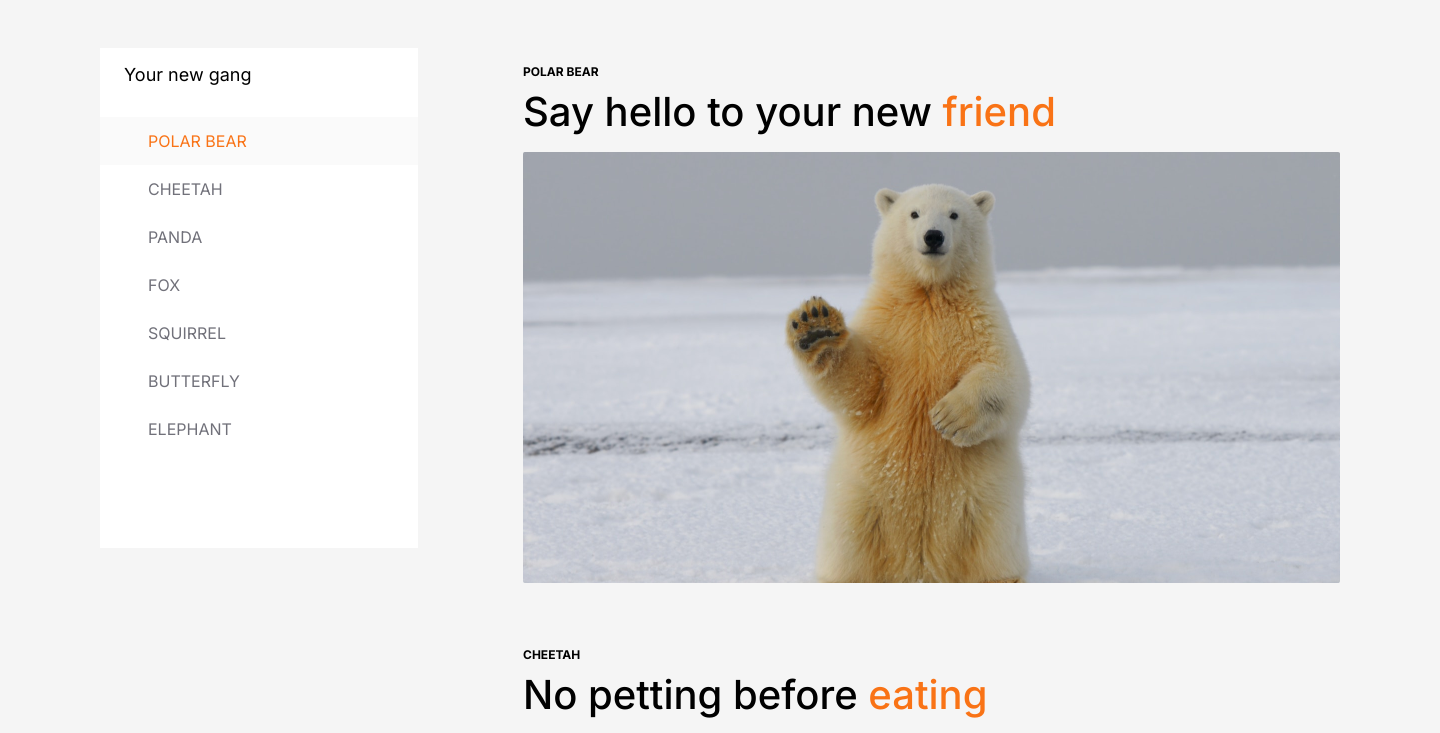
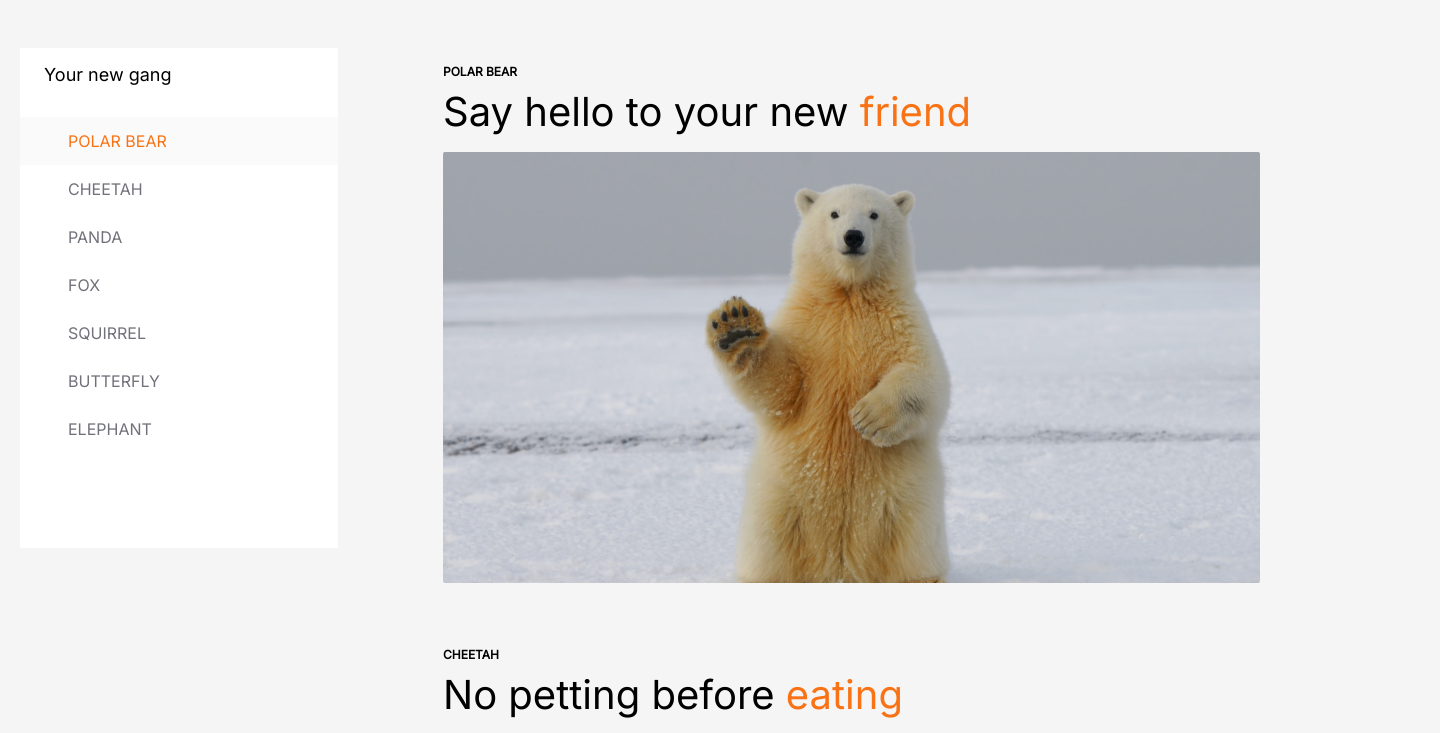
Before and after one commit to annakoruc/js-trainee-recruitment, a Next.js app: page / in a window 1280 px wide. Shown: the top 733 px of the page, 1440 px wide, since content can reach past the window. Built offline with nearby package versions, Linux system fonts and the light colour scheme.

Commit message:
code refactor

```diff
--- a/src/components/SideBar.tsx
+++ b/src/components/SideBar.tsx
@@ -1,4 +1,3 @@
-import { useEffect, useRef, useState } from "react";
 import useHeadings from "@/hooks/useHeadings";
 import useScrollSpy from "@/hooks/useScrollSpy";
 
--- a/src/pages/index.tsx
+++ b/src/pages/index.tsx
@@ -1,8 +1,3 @@
-import { Inter } from "next/font/google";
-
-const inter = Inter({ subsets: ["latin"] });
-import { LogoNerdbord } from "../components/LogoNerdbord";
-
 import {
   Butterfly,
   Cheetah,
@@ -13,11 +8,9 @@ import {
   Squirrel,
 } from "../components/animals";
 
-import styles from "../styles/index.module.css";
-
 export default function Home() {
   return (
-    <div className={styles.wrapper}>
+    <div>
       <PolarBear />
       <Cheetah />
       <Panda />
--- a/src/styles/componentsStyle/Layout.module.css
+++ b/src/styles/componentsStyle/Layout.module.css
@@ -1,12 +1,11 @@
 .layout {
   width: 1440px;
-
   height: 100%;
-  position: relative;
 
   display: flex;
   background-color: #f5f5f5;
   margin-bottom: 64px;
   justify-content: center;
+
   gap: 105px;
 }
--- a/src/styles/global.css
+++ b/src/styles/global.css
@@ -3,6 +3,8 @@
 body {
   padding: 0;
   margin: 0;
+  display: flex;
+  justify-content: center;
 
   background-color: #f5f5f5;
   font-family: "Inter";
--- a/src/styles/index.module.css
+++ /dev/null
@@ -1,4 +0,0 @@
-.wrapper {
-  display: flex;
-  flex-direction: column;
-}
```
